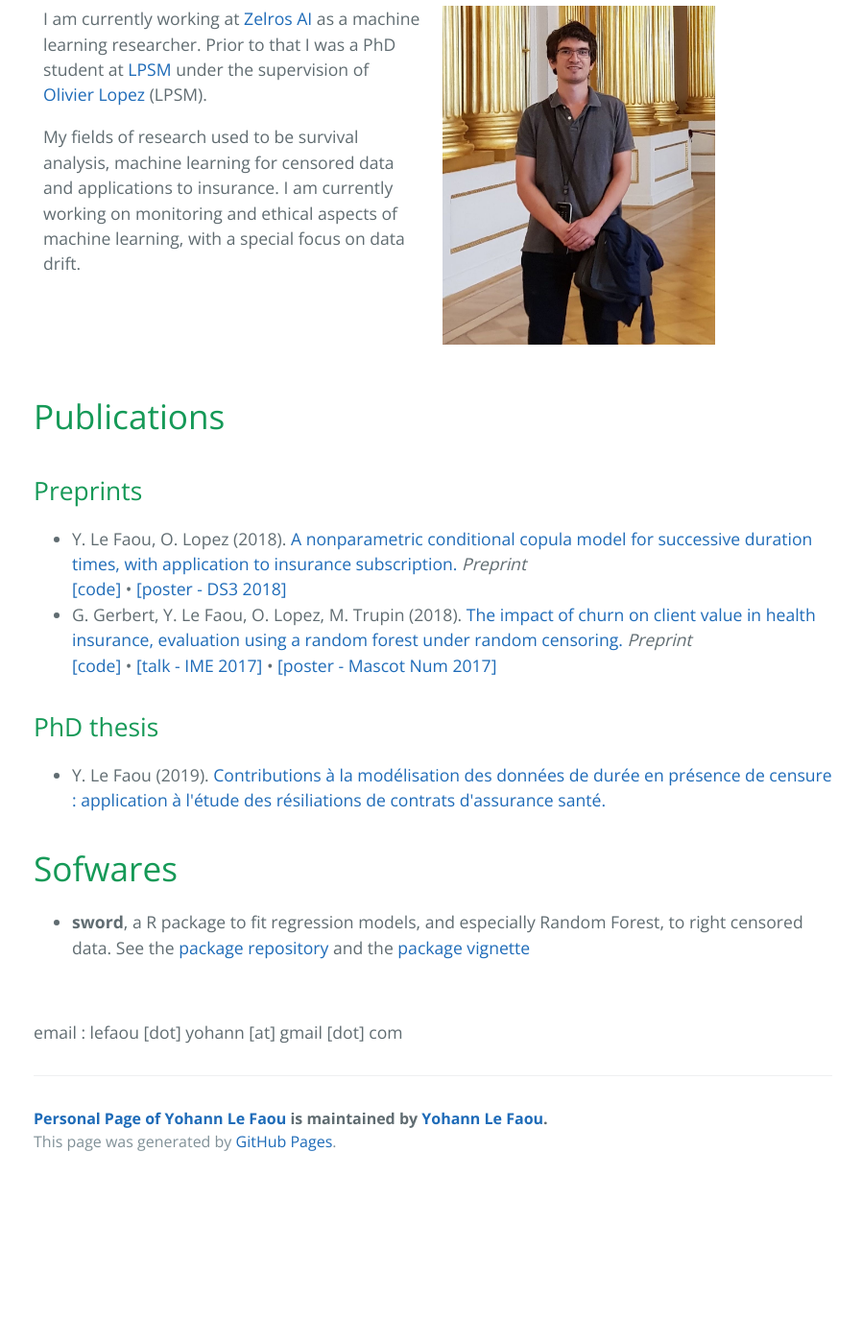
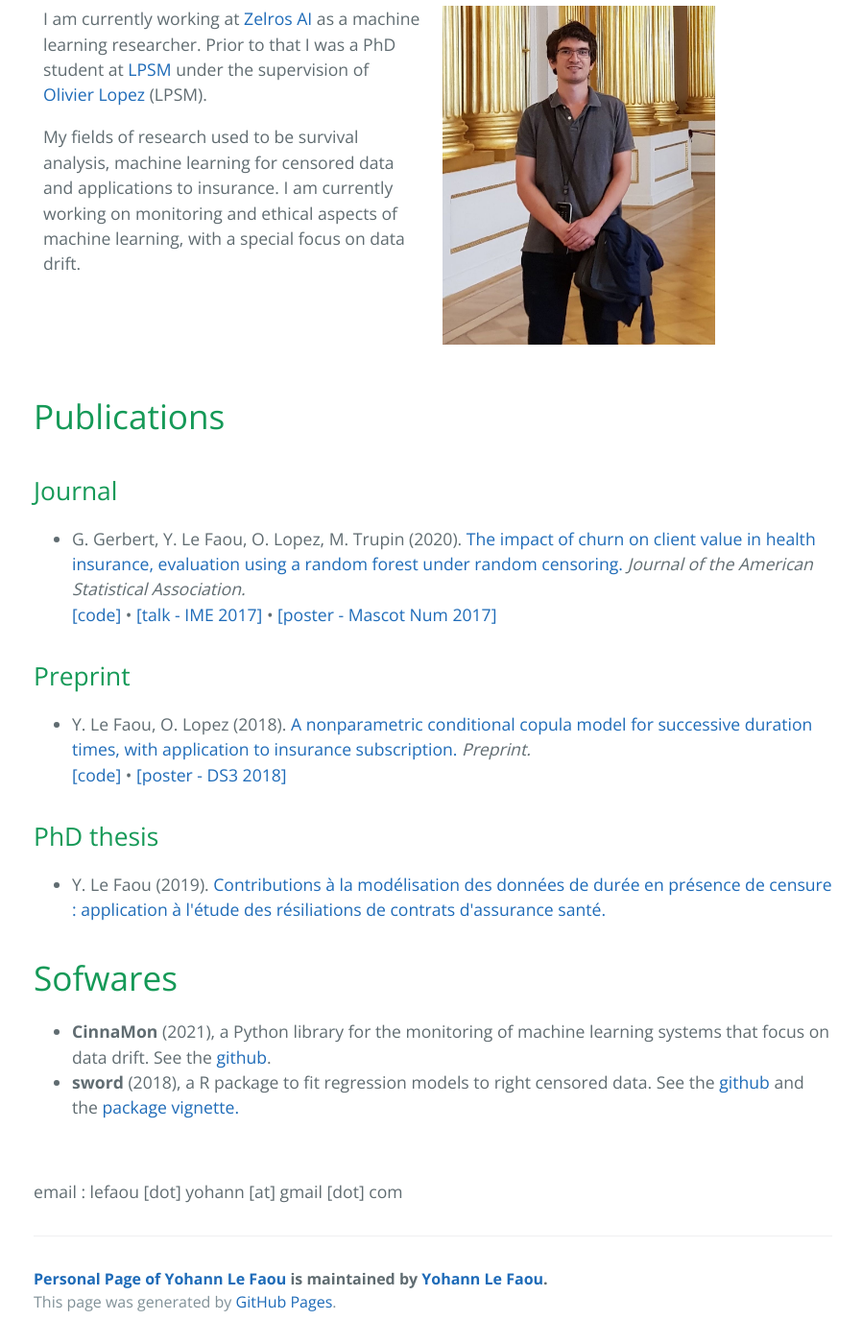
Before and after one commit to YohannLeFaou/YohannLeFaou.github.io, a Jekyll site: the page built from index.html, in a window 1280 px wide and 1400 px high, scrolled down 467 px. Shown: the whole window at 96% size, without its empty margins (189-1087 px from the left). Built offline with Jekyll 4.4.1, drawn with Linux system fonts in a browser that asks for light colours; the list of posts is cut into pages by our own code; before the commit the page ends 1700 px from its top, so only the background shows below that.

Commit message:
update infos

```diff
--- a/index.html
+++ b/index.html
@@ -71,18 +71,22 @@ title: {{Personal Page of Yohann Le Faou}}
       */</script>
 
       <h1>Publications</h1>
-      <h2>Preprints</h2>
+      <h2>Journal</h2>
+        <ul>
+            <li>G. Gerbert, Y. Le Faou, O. Lopez, M. Trupin (2020). <a href="https://hal.archives-ouvertes.fr/hal-01807623">The impact of churn on client value in health insurance, evaluation using a random forest under random censoring.</a> <i>Journal of the American Statistical Association.</i>
+                <br>
+                <a href="https://github.com/YohannLeFaou/impact-churn-health-insurance">[code]</a> &bull;
+                <a href="/publications/2018-RF-censored/slides-LEFAOU_Yohann-IME-2017.pdf">[talk - IME 2017]</a> &bull;
+                <a href="/publications/2018-RF-censored/Poster-MascotNum-2017.pdf">[poster - Mascot Num 2017]</a>
+            </li>
+        </ul>
+
+      <h2>Preprint</h2>
       <ul>
-          <li>Y. Le Faou, O. Lopez (2018). <a href="https://hal.archives-ouvertes.fr/hal-01886196">A nonparametric conditional copula model for successive duration times, with application to insurance subscription.</a> <i>Preprint</i>
+          <li>Y. Le Faou, O. Lopez (2018). <a href="https://hal.archives-ouvertes.fr/hal-01886196">A nonparametric conditional copula model for successive duration times, with application to insurance subscription.</a> <i>Preprint.</i>
               <br>
               <a href="https://github.com/YohannLeFaou/copula-successive-duration-times">[code]</a> &bull;
               <a href="/publications/2018-copula-successive-censored-times/Poster-Data Science Summer School-2018.pdf">[poster - DS3 2018]</a>
-          </li>
-          <li>G. Gerbert, Y. Le Faou, O. Lopez, M. Trupin (2018). <a href="https://hal.archives-ouvertes.fr/hal-01807623">The impact of churn on client value in health insurance, evaluation using a random forest under random censoring.</a> <i>Preprint</i>
-              <br>
-              <a href="https://github.com/YohannLeFaou/impact-churn-health-insurance">[code]</a> &bull;
-              <a href="/publications/2018-RF-censored/slides-LEFAOU_Yohann-IME-2017.pdf">[talk - IME 2017]</a> &bull;
-              <a href="/publications/2018-RF-censored/Poster-MascotNum-2017.pdf">[poster - Mascot Num 2017]</a>
           </li>
       </ul>
 
@@ -99,7 +103,8 @@ title: {{Personal Page of Yohann Le Faou}}
 
       <h1>Sofwares</h1>
       <ul>
-          <li><b>sword</b>, a R package to fit regression models, and especially Random Forest, to right censored data. See the <a href="https://github.com/YohannLeFaou/sword">package repository</a> and the <a href="https://rawgit.com/YohannLeFaou/sword/master/inst/doc/sword_vignette.html">package vignette</a></li>
+          <li><b>CinnaMon</b> (2021), a Python library for the monitoring of machine learning systems that focus on data drift. See the <a href="https://github.com/zelros/cinnamon">github</a>.</li>
+          <li><b>sword</b> (2018), a R package to fit regression models to right censored data. See the <a href="https://github.com/YohannLeFaou/sword">github</a> and the <a href="https://rawgit.com/YohannLeFaou/sword/master/inst/doc/sword_vignette.html">package vignette.</a></li>
       </ul>
 
       </br>
```
